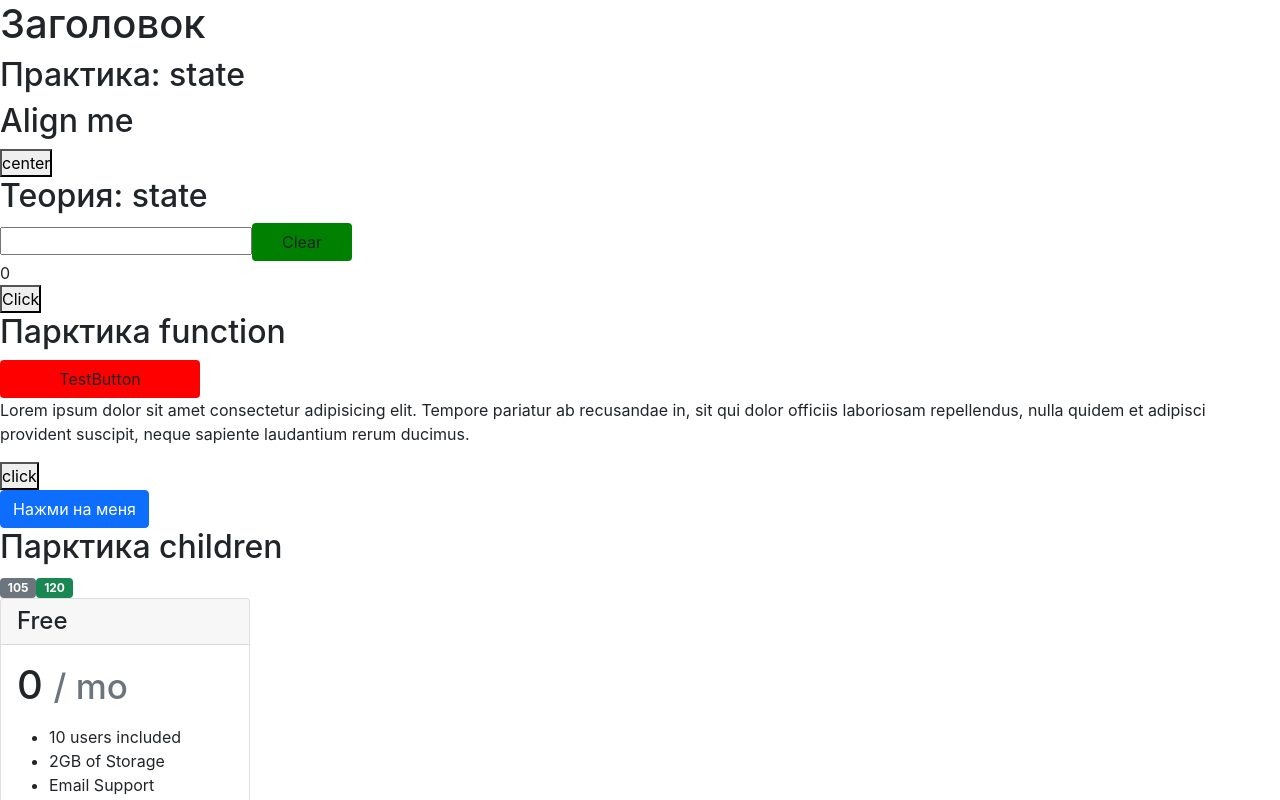
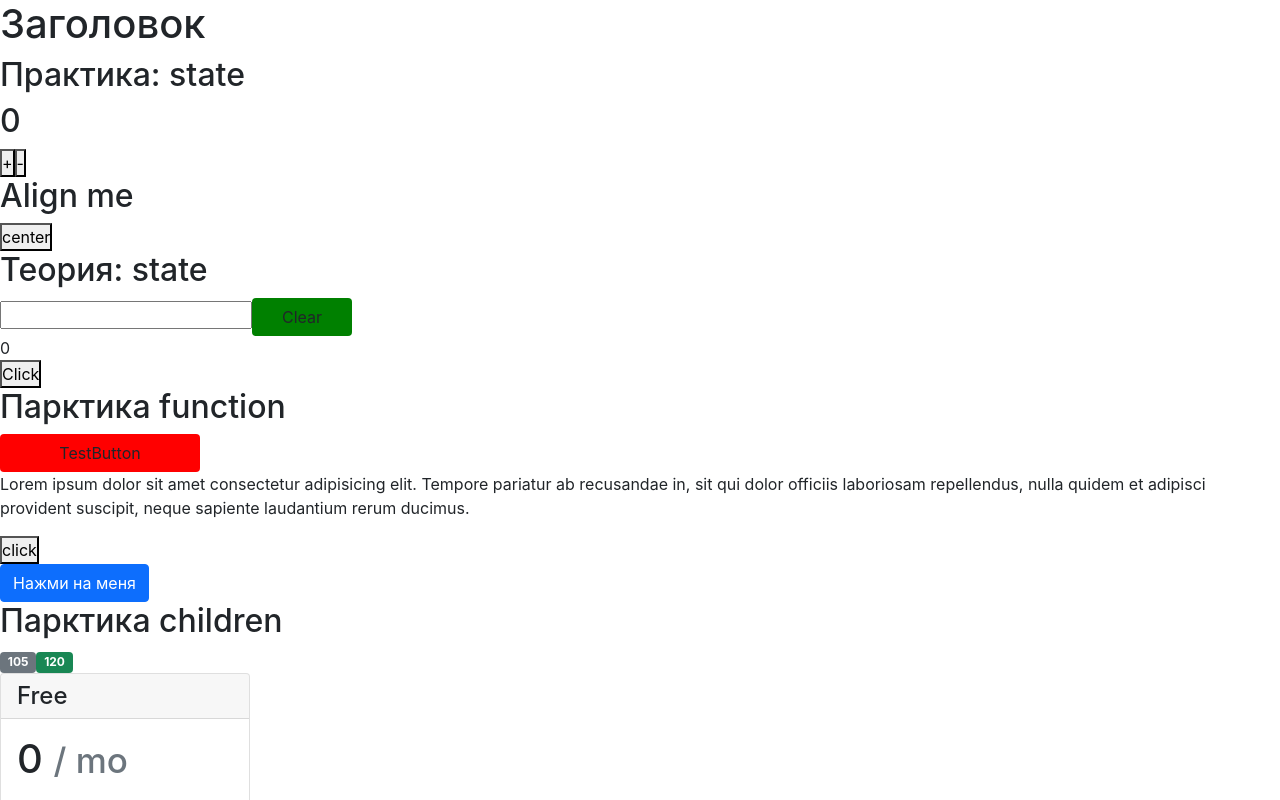
Before and after one commit to a-berezhkov/react-learn, a React (Create React App) app: page / in a window 1280 px wide. Shown: the top 800 px of the page. Built offline with nearby package versions, Linux system fonts and the light colour scheme.

Commit message:
practice: state ex. 2

```diff
--- a/src/app/App.jsx
+++ b/src/app/App.jsx
@@ -13,6 +13,7 @@ import { Button } from "../components/Button/Button";
 import { CardState } from "../components/CardState/CardState";
 import { Form } from "../components/Form/Form";
 import { TextAlign } from "../components/TextAlign/TextAlign";
+import { Counter } from "../components/Counter/Counter";
 
 const arr = ["text1","text2", "text3"]
 
@@ -42,6 +43,8 @@ const App = () => {
     <>
       <h1>Заголовок</h1>
       <h2> Практика: state </h2>
+
+      <Counter/>
 
       <TextAlign/>
 
--- /dev/null
+++ b/src/components/Counter/Counter.jsx
@@ -0,0 +1,20 @@
+import React, { useState } from "react";
+
+export  const Counter = () =>{
+
+    const[value, setValue] = useState(0)
+
+    function plus(){
+        setValue((val) => val+1 )
+    }
+    function minus(){
+        setValue((val) => val+1 )
+    }
+    return (
+        <div>
+            <h2>{value}</h2>
+            <button onClick={plus}>+</button>
+            <button onClick={minus}>-</button>
+        </div>
+    )
+}
```
